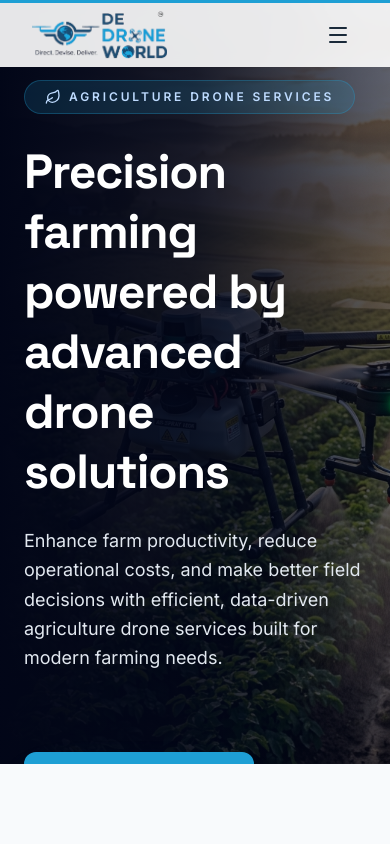
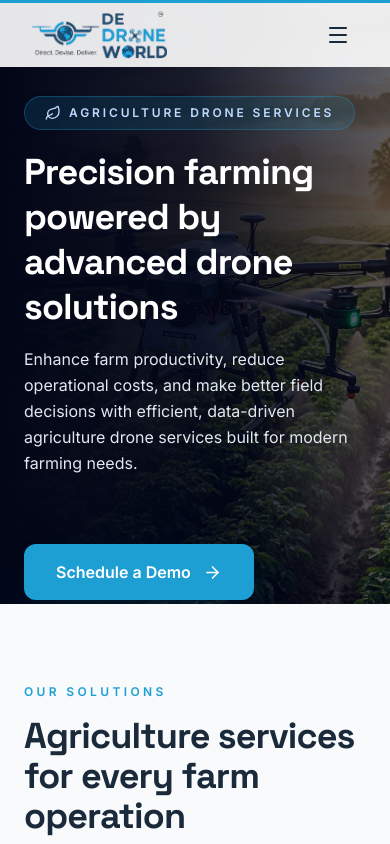
Before and after one commit to Mohan-madhu/De-Drone-World, a React (Vite) app: page /services/agriculture in a window 390 px wide. Shown: the top 844 px of the page. Built offline with nearby package versions, Linux system fonts and the light colour scheme.

Commit message:
auto: website update (src/pages/AgricultureServices.jsx) @ 2026-05-05 17:21:01

```diff
--- a/src/pages/AgricultureServices.jsx
+++ b/src/pages/AgricultureServices.jsx
@@ -161,7 +161,7 @@ export default function AgricultureServices() {
 
   return (
     <div ref={mainRef} className="overflow-hidden bg-slate-50">
-      <section className="relative flex min-h-[620px] items-center overflow-hidden bg-slate-950 px-6 pt-20 text-white">
+      <section className="relative flex min-h-[560px] items-center overflow-hidden bg-slate-950 px-6 pb-12 pt-24 text-white md:min-h-[620px]">
         <img
           src="/assets/services_hero.png"
           alt="Agriculture drone service"
@@ -173,16 +173,16 @@ export default function AgricultureServices() {
           <span className="agri-hero-reveal inline-flex items-center gap-2 rounded-full border border-primary/30 bg-primary/15 px-5 py-2 text-xs font-bold uppercase tracking-[0.24em] text-blue-200">
             <Leaf size={16} /> Agriculture Drone Services
           </span>
-          <h1 className="agri-hero-reveal mt-7 max-w-4xl text-5xl font-bold leading-tight tracking-tight text-white md:text-7xl">
+          <h1 className="agri-hero-reveal mt-5 max-w-4xl text-4xl font-bold leading-tight tracking-tight text-white md:mt-7 md:text-7xl">
             Precision farming powered by advanced drone solutions
           </h1>
-          <p className="agri-hero-reveal mt-6 max-w-2xl text-lg leading-relaxed text-slate-200 md:text-xl">
+          <p className="agri-hero-reveal mt-4 max-w-2xl text-base leading-relaxed text-slate-200 md:mt-6 md:text-xl">
             Enhance farm productivity, reduce operational costs, and make better field decisions with efficient,
             data-driven agriculture drone services built for modern farming needs.
           </p>
           <a
             href="#agri-contact"
-            className="agri-hero-reveal mt-9 inline-flex items-center gap-3 rounded-xl bg-primary px-8 py-4 font-bold text-white shadow-2xl shadow-primary/20 transition-transform hover:scale-[1.02]"
+            className="agri-hero-reveal mt-6 inline-flex items-center gap-3 rounded-xl bg-primary px-8 py-4 font-bold text-white shadow-2xl shadow-primary/20 transition-transform hover:scale-[1.02] md:mt-8"
           >
             Schedule a Demo <ArrowRight size={19} />
           </a>
```
